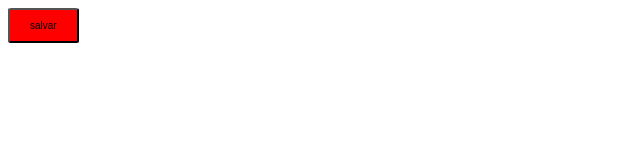
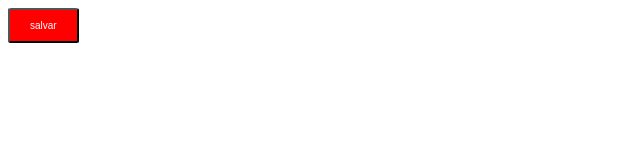
Before and after one commit to Pedro-Mantovanini-Silva/butao, a plain HTML site: page index.html in a window 1280 px wide. Shown: the full height of the page, 0-640 px from the left. Drawn offline with Linux system fonts and the light colour scheme.

Commit message:
Update style.css

```diff
--- a/style.css
+++ b/style.css
@@ -1,6 +1,6 @@
 .save-button {
     background-color:red;
-    color:white.;
+    color:white;
     border: nome;
     padding: 10px 20px;
     font-size: 10px;
```
